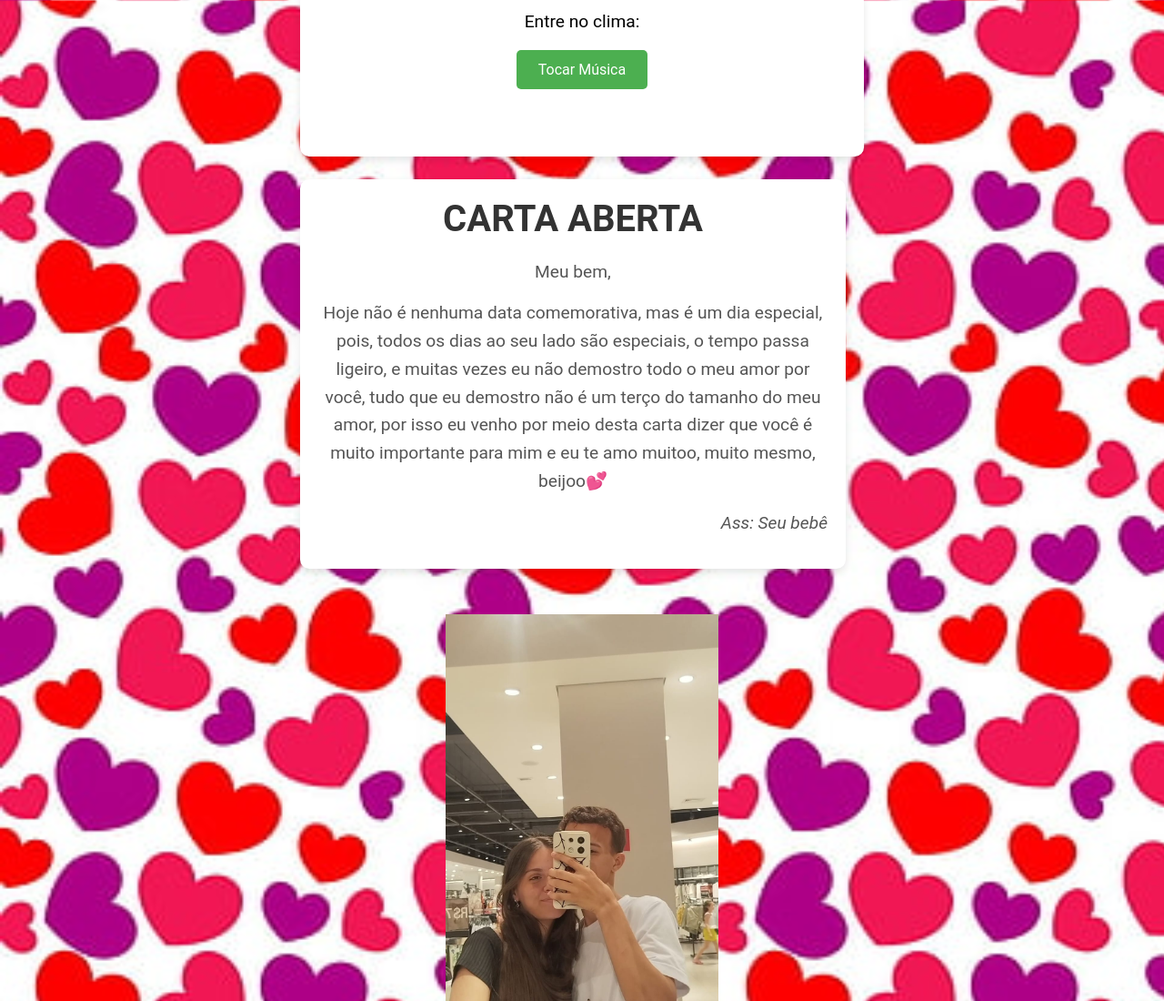
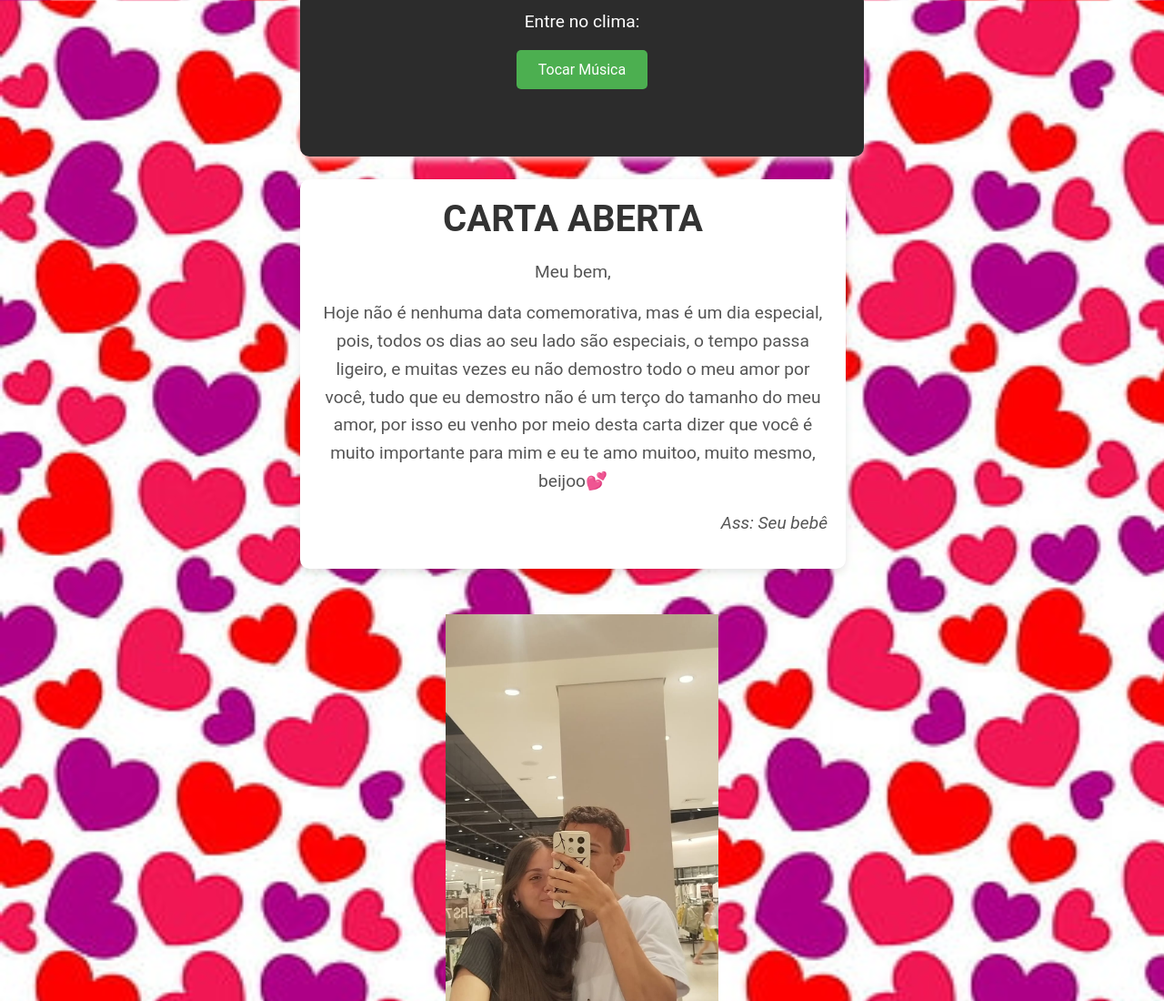
Before and after one commit to millerx7/Cartinha, a plain HTML site: page carta.html in a window 1280 px wide. Shown: the top 1100 px of the page at 91% size. Drawn offline with Linux system fonts and the light colour scheme.

Commit message:
Update style.css

```diff
--- a/style.css
+++ b/style.css
@@ -26,10 +26,11 @@ body {
 
 .music-container {
     text-align: center;
-    background-color: #fff;
+    background-color: #2c2c2c;
+    color: #fff;
     padding: 20px;
     border-radius: 10px;
-    box-shadow: 0 4px 8px rgba(0, 0, 0, 0.1);
+    box-shadow: 0 4px 8px rgba(255, 255, 255, 0.8);
     width: 100%;
     max-width: 100%; /* Permite que o container ocupe toda a largura disponível */
     margin: auto auto;
```
